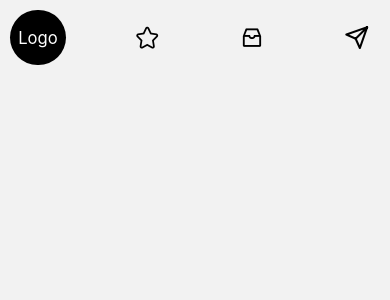
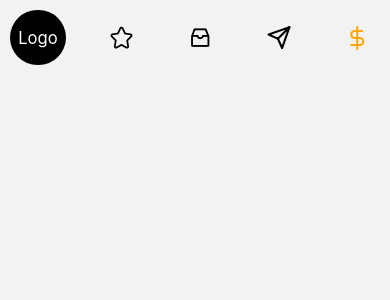
Before and after one commit to usmanjutt47/Number-OTP-verfication, a React Native app in the folder client/: screen /CustomTopNav in a window 390 px wide. Shown: the top 300 px of the page. Built offline with nearby package versions, Linux system fonts and the light colour scheme.

Commit message:
Update CustomTopNav.jsx

```diff
--- a/client/components/CustomTopNav.jsx
+++ b/client/components/CustomTopNav.jsx
@@ -67,6 +67,15 @@ export default function CustomTopNav() {
       >
         <Feather name="send" size={responsiveIconSize(24)} color="black" />
       </Pressable>
+      <Pressable
+        style={[
+          styles.seePlan,
+          activeScreen === "Profile" && styles.activeButton,
+        ]}
+        onPress={() => handlePress("SelectPlan")}
+      >
+        <Feather name="dollar-sign" size={24} color="orange" />
+      </Pressable>
     </View>
   );
 }
@@ -106,11 +115,15 @@ const styles = StyleSheet.create({
     padding: responsivePadding(10),
     borderRadius: responsiveWidth(30),
   },
+  seePlan: {
+    padding: responsivePadding(10),
+    borderRadius: responsiveWidth(30),
+  },
   activeButton: {
     backgroundColor: "#e0e0e0",
   },
   activeButton: {
-    backgroundColor: "green",
+    backgroundColor: "#898989",
   },
   inactiveButton: {
     backgroundColor: "black", // Ensure Home stays black
```
